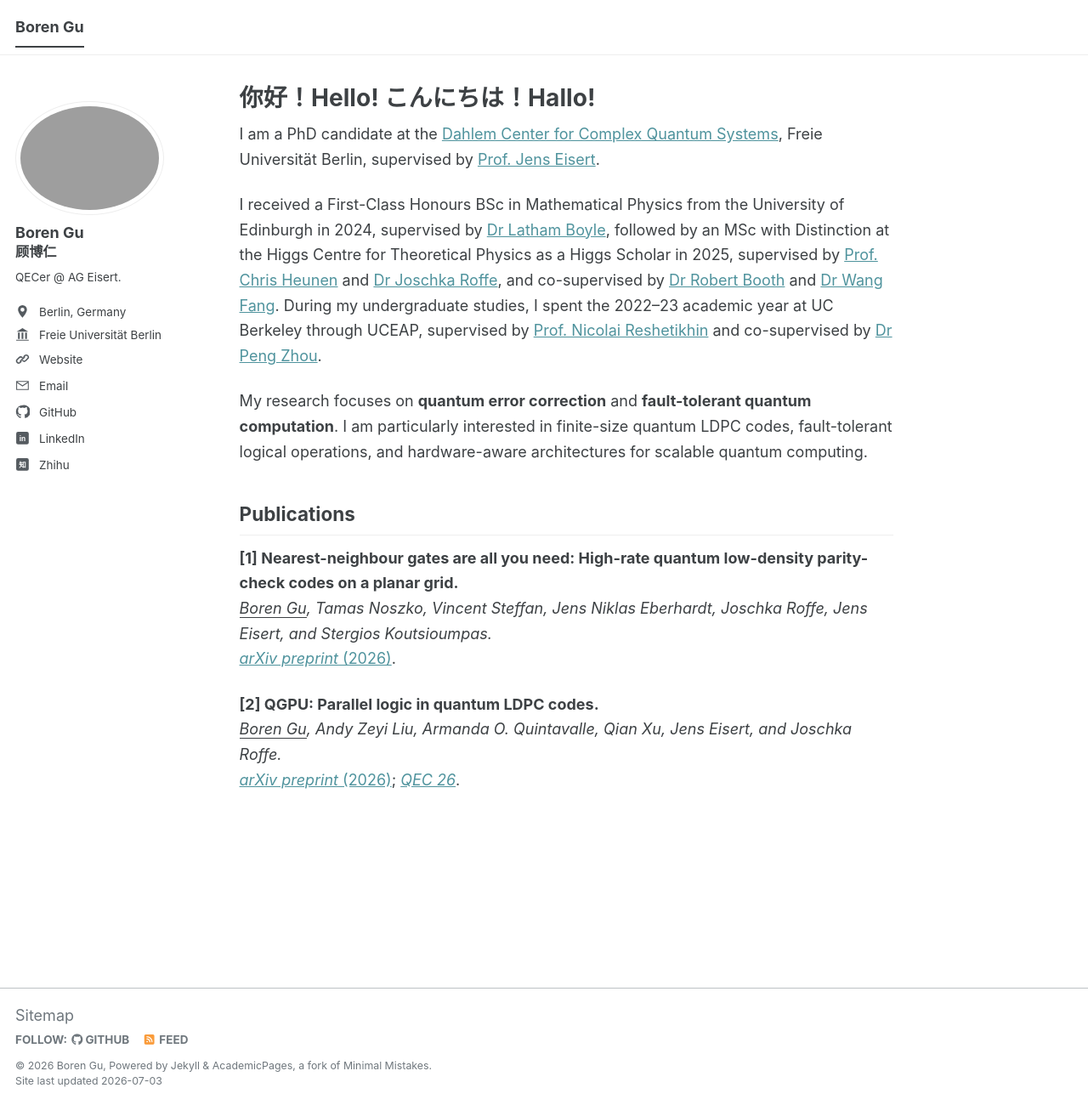
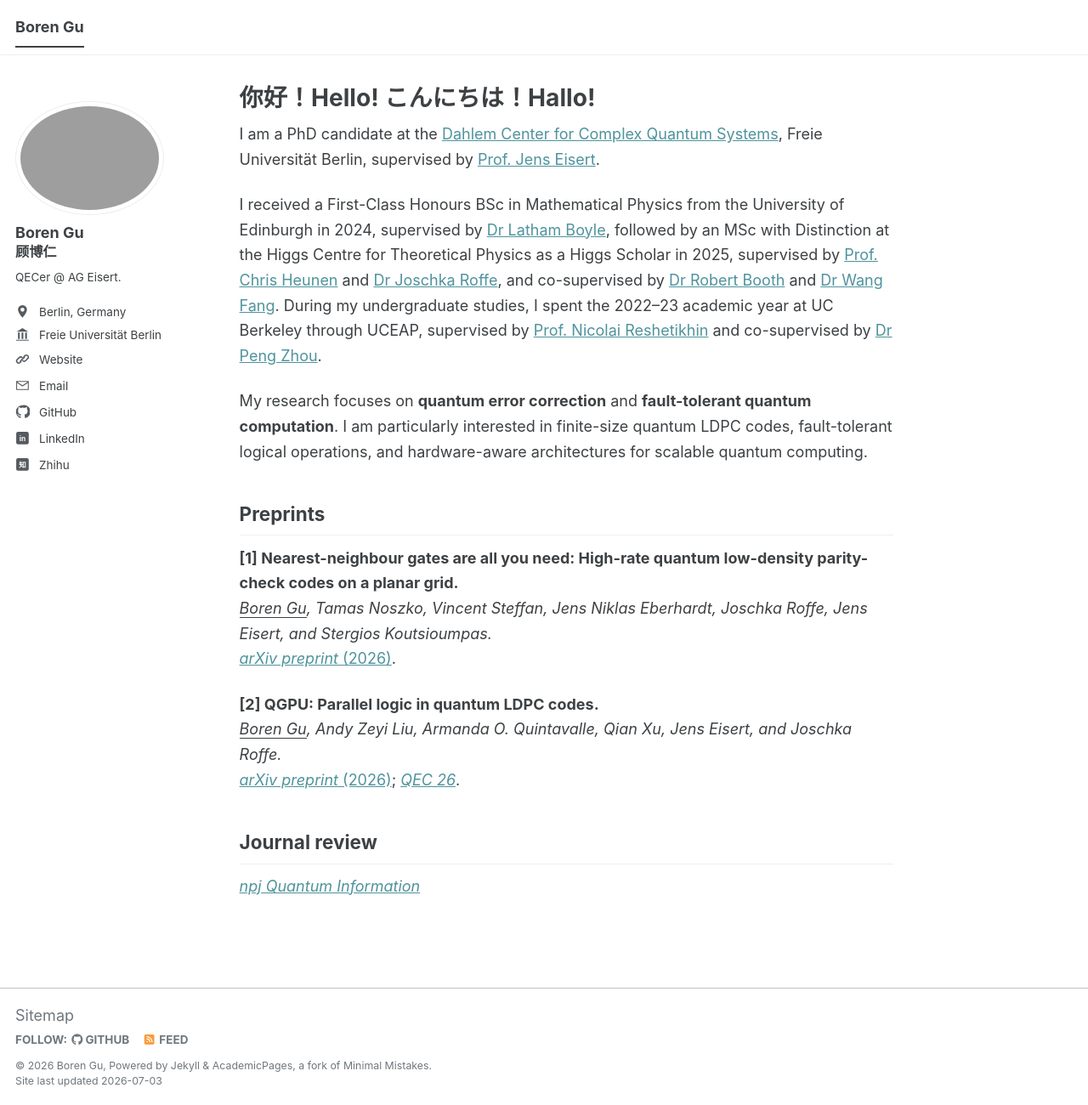
Before and after one commit to BorenGu/borengu_com, a Jekyll site: the page built from _pages/about.md, in a window 1280 px wide and 1300 px high. Shown: the whole window at 85% size. Built offline with Jekyll 4.4.1, drawn with Linux system fonts in a browser that asks for light colours; a script bundle is joined from its source files by our own code; library files that are not in the unit come from our copies.

Commit message:
Change Publications to Preprints and add Journal Review
Updated publications section to preprints and added journal review information.

```diff
--- a/_pages/about.md
+++ b/_pages/about.md
@@ -14,7 +14,7 @@ I received a First-Class Honours BSc in Mathematical Physics from the University
 
 My research focuses on **quantum error correction** and **fault-tolerant quantum computation**. I am particularly interested in finite-size quantum LDPC codes, fault-tolerant logical operations, and hardware-aware architectures for scalable quantum computing.
 
-## Publications
+## Preprints
 
 **[1] Nearest-neighbour gates are all you need: High-rate quantum low-density parity-check codes on a planar grid.**<br>
 *<u>Boren Gu</u>, Tamas Noszko, Vincent Steffan, Jens Niklas Eberhardt, Joschka Roffe, Jens Eisert, and Stergios Koutsioumpas.* <br>
@@ -23,3 +23,7 @@ My research focuses on **quantum error correction** and **fault-tolerant quantum
 **[2] QGPU: Parallel logic in quantum LDPC codes.**<br>
 *<u>Boren Gu</u>, Andy Zeyi Liu, Armanda O. Quintavalle, Qian Xu, Jens Eisert, and Joschka Roffe.* <br>
 [*arXiv preprint* (2026)](https://arxiv.org/abs/2603.05398); [*QEC 26*](https://qec-conference.org/2026/schedule/).
+
+## Journal review
+
+[*npj Quantum Information*](https://www.nature.com/npjqi/)
```
